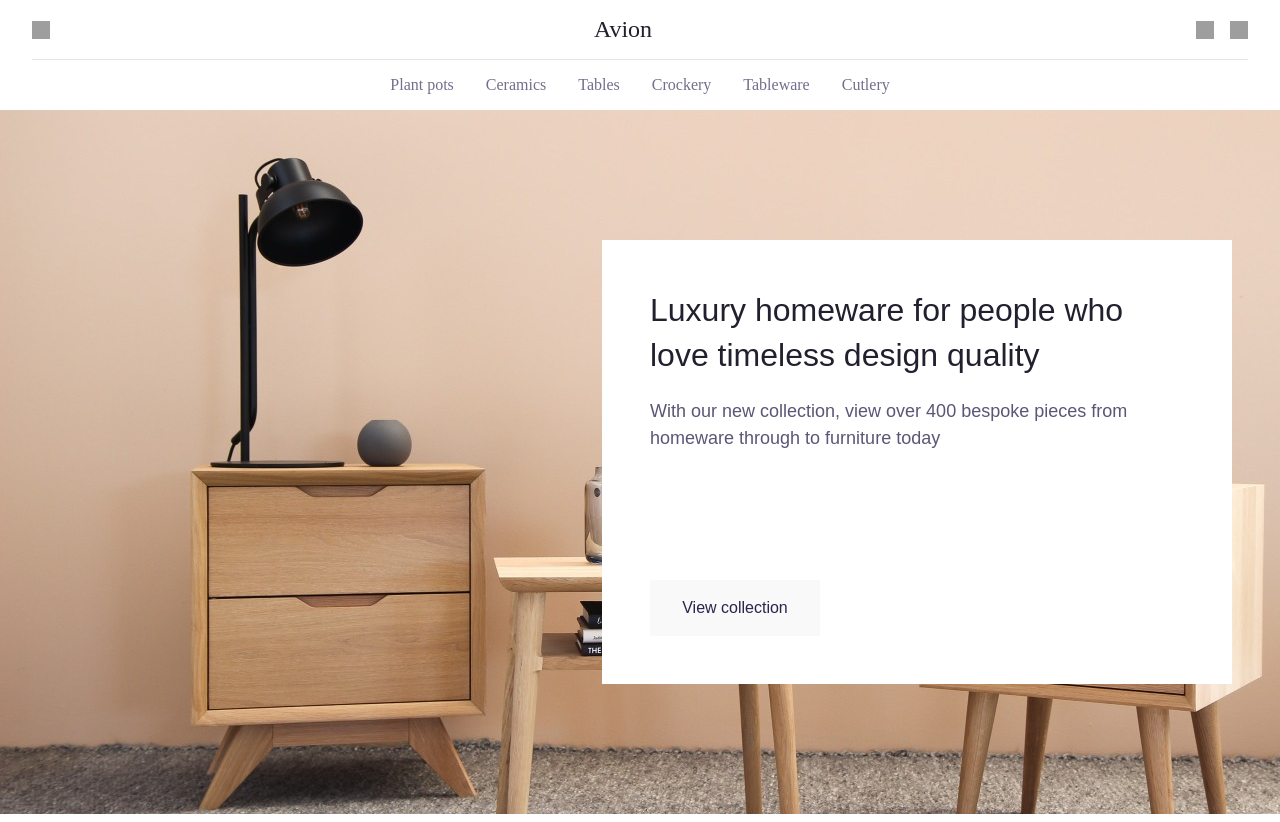
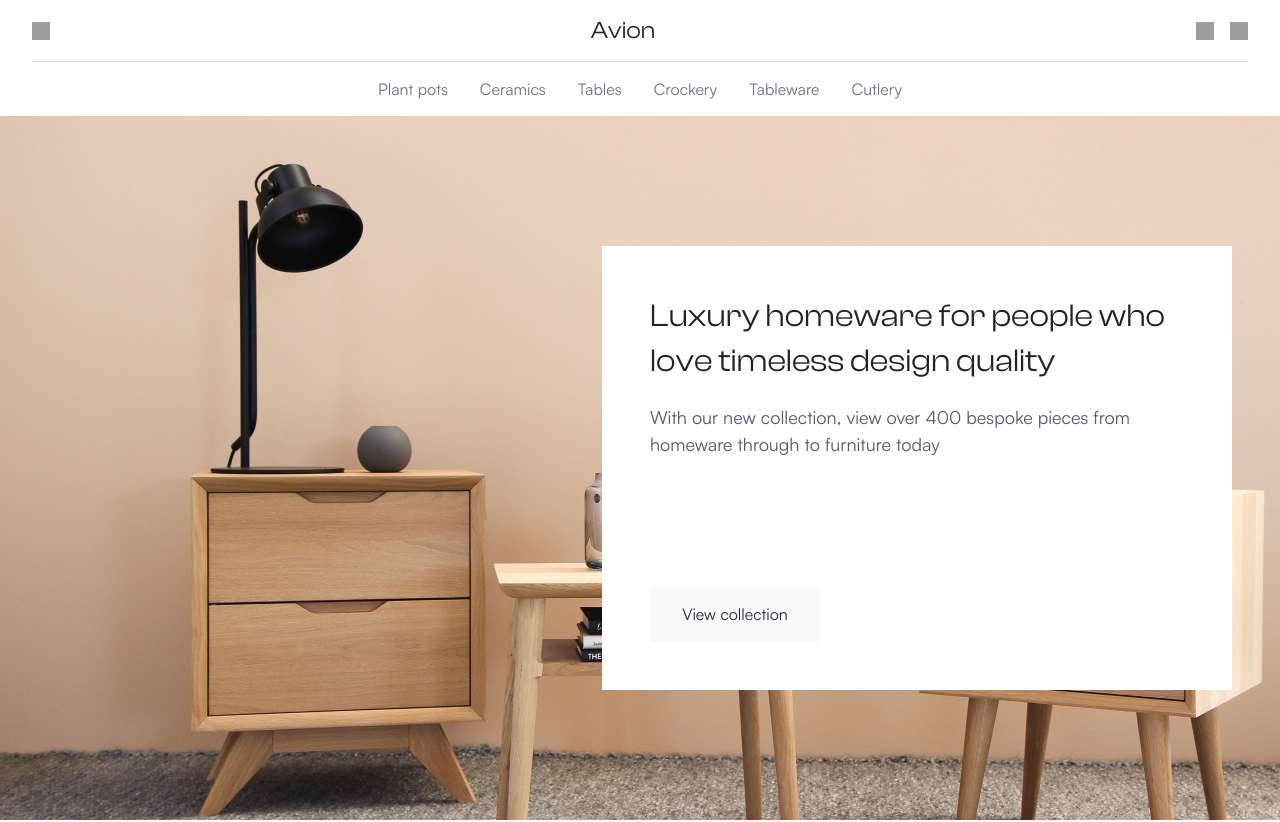
Before and after one commit to mayconndouglass/ecommerce-website-react, a React (Vite) app: page / in a window 1280 px wide. Shown: the top 822 px of the page. Built offline with nearby package versions, Linux system fonts and the light colour scheme; grey boxes are pictures that could not be loaded.

Commit message:
fix: fonts

```diff
--- a/src/styles/global.ts
+++ b/src/styles/global.ts
@@ -1,4 +1,9 @@
 import { createGlobalStyle } from 'styled-components'
+
+import ClashDisplayRegularTTF from '../../public/assets/fonts/ClashDisplay-Regular.ttf'
+import ClashDisplayMediumTTF from '../../public/assets/fonts/ClashDisplay-Medium.ttf'
+import SatoshiRegularTTF from '../../public/assets/fonts/Satoshi-Regular.ttf'
+import SatoshiBoldTTF from '../../public/assets/fonts/Satoshi-Bold.ttf'
 
 export const GlobalStyle = createGlobalStyle`
   * {
@@ -8,4 +13,32 @@ export const GlobalStyle = createGlobalStyle`
     list-style: none;
   }
 
+  @font-face {
+      font-family: 'Clash Display';
+      font-style: normal;
+      font-weight: 400;
+      font-display: auto;
+      src: url(${ClashDisplayRegularTTF}) format("truetype");
+    };
+    @font-face {
+      font-family: 'Clash Display';
+      font-style: normal;
+      font-weight: 500;
+      font-display: auto;
+      src: url(${ClashDisplayMediumTTF}) format("truetype");
+    };
+    @font-face {
+      font-family: 'Satoshi';
+      font-style: normal;
+      font-weight: 400;
+      font-display: auto;
+      src: url(${SatoshiRegularTTF}) format("truetype");
+    };
+    @font-face {
+      font-family: 'Satoshi';
+      font-style: normal;
+      font-weight: 700;
+      font-display: auto;
+      src: url(${SatoshiBoldTTF}) format("truetype");
+    };
 `
```
